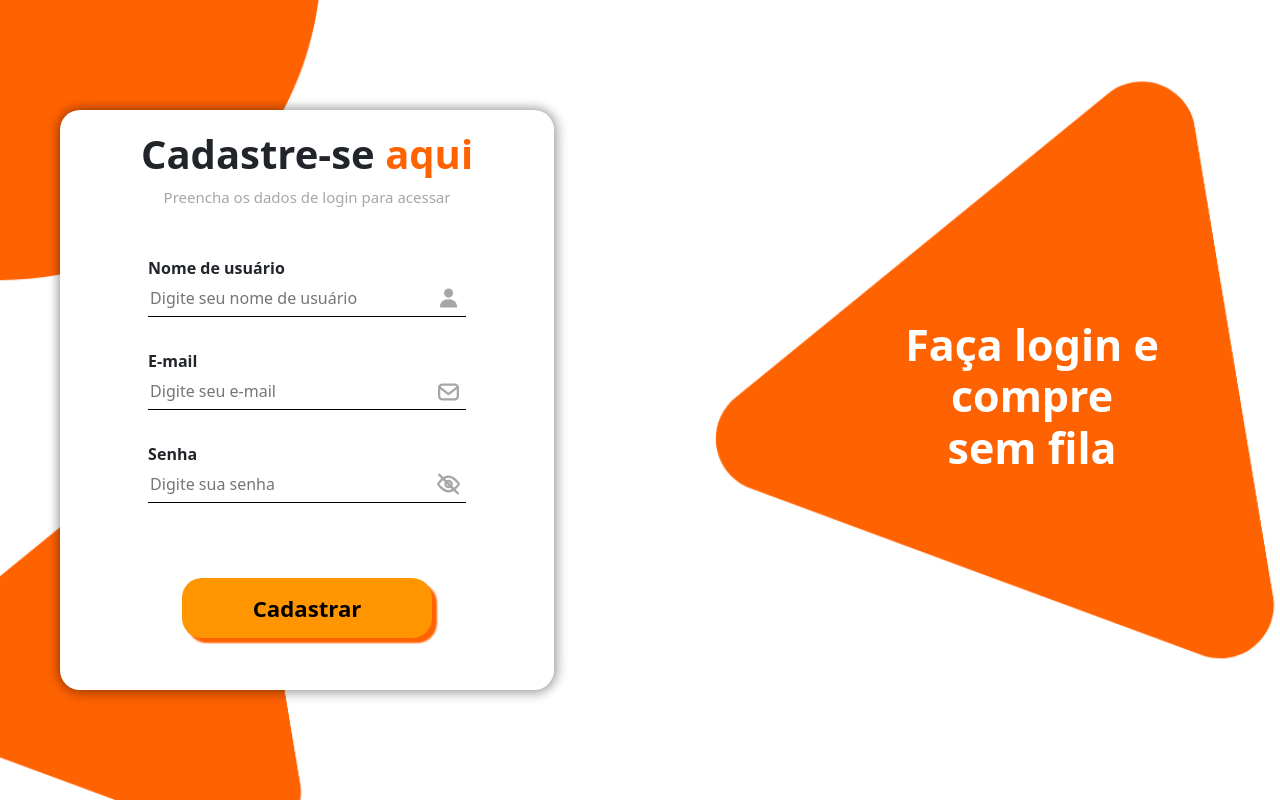
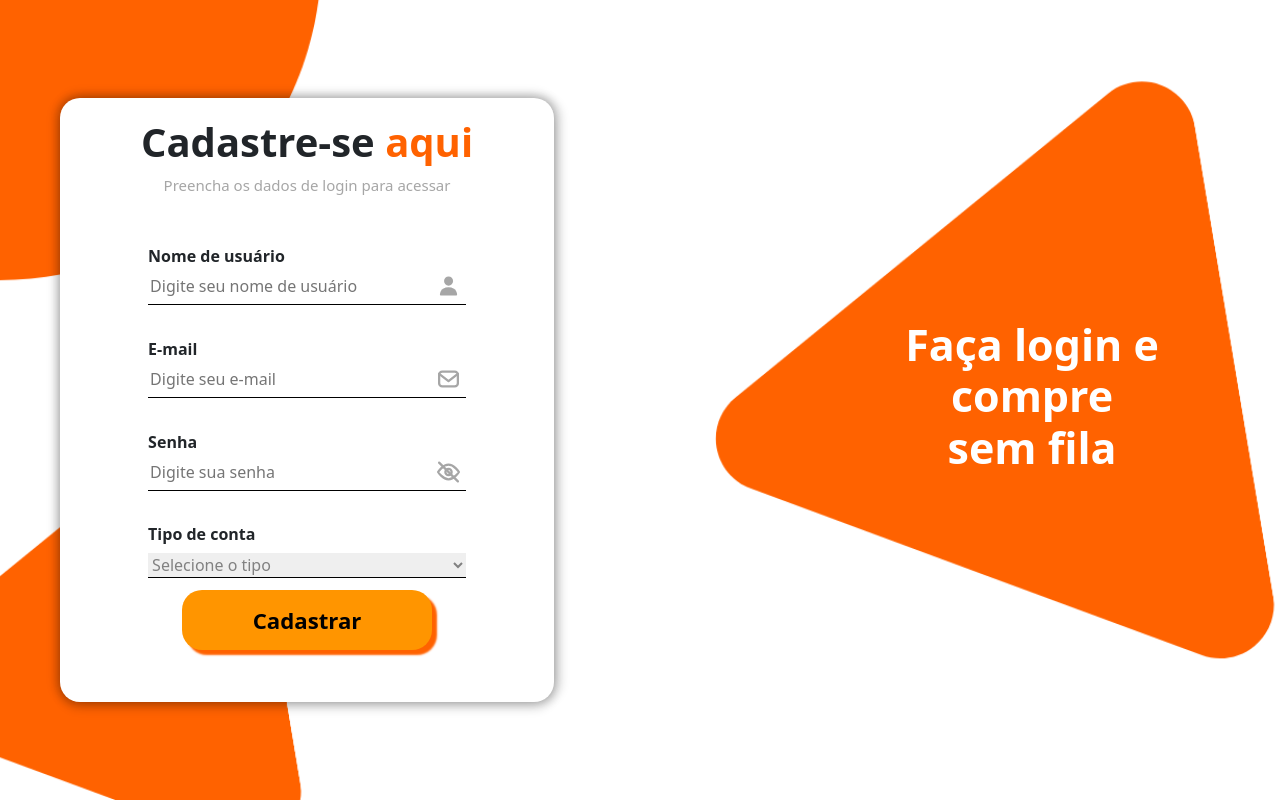
Before and after one commit to Refy-semFilas/Site, a PHP site: page /cadastroUser.html in a window 1280 px wide. Run offline with PHP 8.4, Linux system fonts and the light colour scheme.

Commit message:
Atualização de cadastro: Alterei o cadastro para que seja direcionado para que decidam qual é qual, tipo cliente ou tipo vendedor

```diff
--- a/Partedocliente/cadastroUser.html
+++ b/Partedocliente/cadastroUser.html
@@ -38,8 +38,8 @@
                     <label class="email">E-mail</label>
                     <div class="inputBox">
                         <input type="email" name="email" id="email" placeholder="Digite seu e-mail">
-                        <svg class="icon" width="24" height="24" viewBox="0 0 24 24" fill="none" stroke="#a6a6a6" stroke-width="2.2"
-                            stroke-linecap="round" stroke-linejoin="round">
+                        <svg class="icon" width="24" height="24" viewBox="0 0 24 24" fill="none" stroke="#a6a6a6"
+                            stroke-width="2.2" stroke-linecap="round" stroke-linejoin="round">
                             <rect x="3" y="5" width="18" height="14" rx="3" ry="3"></rect>
                             <path d="M3 7l9 7 9-7"></path>
                         </svg>
@@ -61,6 +61,17 @@
                     </div>
                 </div>
 
+                <div class="boxTipo">
+                    <label class="tipo">Tipo de conta</label>
+                    <div class="inputBox">
+                        <select class="seletor" name="tipo" id="tipo" required>
+                            <option value="">Selecione o tipo</option>
+                            <option value="cliente">Cliente</option>
+                            <option value="admin">Vendedor</option>
+                        </select>
+                    </div>
+                </div>
+
 
                 <input class="button" style="margin-bottom: 7%;" type="submit" name="logar" value="Cadastrar">
             </div>
@@ -72,6 +83,16 @@
     <script>
         const senhaInput = document.getElementById('senha');
         const olho = document.getElementById('svgOlho');
+
+        document.querySelector('form').addEventListener('submit', function(e) {
+            const tipoSelect = document.getElementById('tipo');
+            if (!tipoSelect.value) {
+                e.preventDefault();
+                alert('Por favor, selecione o tipo de conta!');
+                tipoSelect.focus();
+            }
+        });
+
         olho.addEventListener('click', () => {
             if (senhaInput.type === 'password') {
                 senhaInput.type = 'text';
--- a/Partedocliente/estilo.css
+++ b/Partedocliente/estilo.css
@@ -93,7 +93,8 @@ form {
 
 .user,
 .senha,
-.email {
+.email,
+.tipo {
     font-weight: bold;
     font-size: 16px;
     margin-top: 10%;
@@ -106,6 +107,15 @@ input {
     outline: none;
     font-size: 16px;
     padding: 6px 2px;
+}
+
+.seletor{
+    border: none;
+    margin-bottom: 4%;
+    margin-top: 2%;
+    color: #818181;
+    border-bottom: 1px solid #000;
+    width: 100%;
 }
 
 .inputBox {
@@ -139,7 +149,8 @@ input {
 
 .boxUser,
 .boxSenha,
-.boxEmail {
+.boxEmail,
+.boxTipo {
     width: 70%;
     margin-left: auto;
     margin-right: auto;
--- /dev/null
+++ b/adicionar_coluna_tipo.sql
@@ -0,0 +1,2 @@
+USE cantina;
+ALTER TABLE usuarios ADD COLUMN TIPO ENUM('cliente', 'vendedor', 'admin') DEFAULT 'cliente';
--- a/refy.sql
+++ b/refy.sql
@@ -6,7 +6,8 @@ create table usuarios (
     ID int(11) PRIMARY KEY AUTO_INCREMENT,
     USERNAME varchar(150) NOT NULL UNIQUE,
     EMAIL varchar(150) NOT NULL UNIQUE,
-    SENHA varchar(255) NOT NULL
+    SENHA varchar(255) NOT NULL,
+    TIPO ENUM('cliente', 'admin') DEFAULT 'cliente'
 );
 
 create table venda(
```
Also changed, not shown: Partedocantineiro/inicio.php (+8 -0 lines), Partedocliente/cadastroUser.php (+7 -2 lines), Partedocliente/login.php (+11 -1 lines), funcoes_usuario.php (added, +21 -0 lines).
